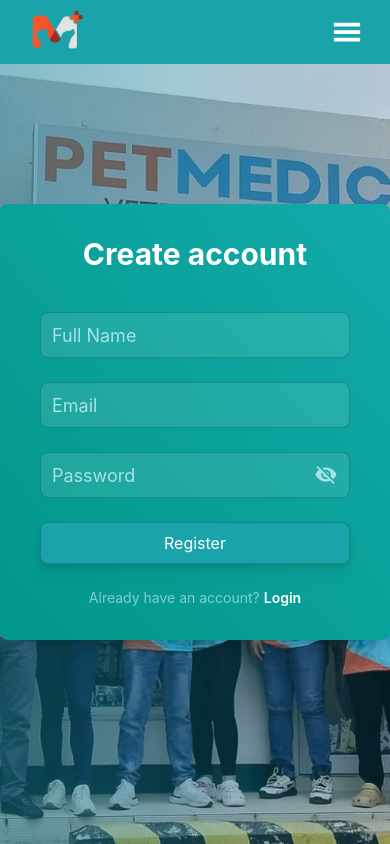
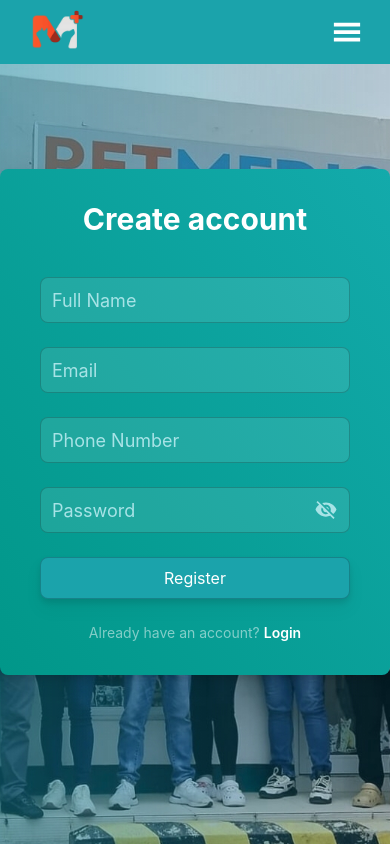
Before and after one commit to k-metra/PetCare, a React (Create React App) app in the folder frontend/: page /register in a window 390 px wide. Built offline with nearby package versions, Linux system fonts and the light colour scheme; a web font is replaced by a local one.

Commit message:
feat(register): add phone number field to registration form

```diff
--- a/frontend/src/pages/register.tsx
+++ b/frontend/src/pages/register.tsx
@@ -11,7 +11,7 @@ import { motion } from 'framer-motion'
 import { useState } from 'react'
 
 export default function Register() {
-    const [credentials, setCredentials] = useState({name: '', email: '', password: ''})
+    const [credentials, setCredentials] = useState({name: '', email: '', phone_number: '', password: ''})
     const [loading, setLoading] = useState(false);
     const [error, setError] = useState('');
     const navigate = useNavigate();
@@ -84,6 +84,7 @@ export default function Register() {
                 <form onSubmit={handleSubmit} className="flex flex-col gap-6 mt-10">
                     <InputField name="name" placeholder="Full Name" type="text" onChange={handleChange} />
                     <InputField name="email" placeholder="Email" type="text" onChange={handleChange} />
+                    <InputField name="phone_number" placeholder="Phone Number" type="tel" onChange={handleChange} />
                     <InputField name="password" placeholder="Password" type="password" onChange={handleChange} />
                     <motion.button whileHover={{scale:1.05, transition: {type:"tween", duration:0.3, ease:'backOut'}}} whileTap={{scale:0.95, transition: {duration:0.2, type:"spring"}}} type="submit" disabled={loading} className={`bg-brand-primary-500 border border-black/20 drop-shadow-lg text-white py-2 rounded-lg  transition-colors duration-200 disabled:cursor-not-allowed disabled:text-white/50`}>{loading ? 'Registering...' : 'Register'}</motion.button>
                 </form>
```
